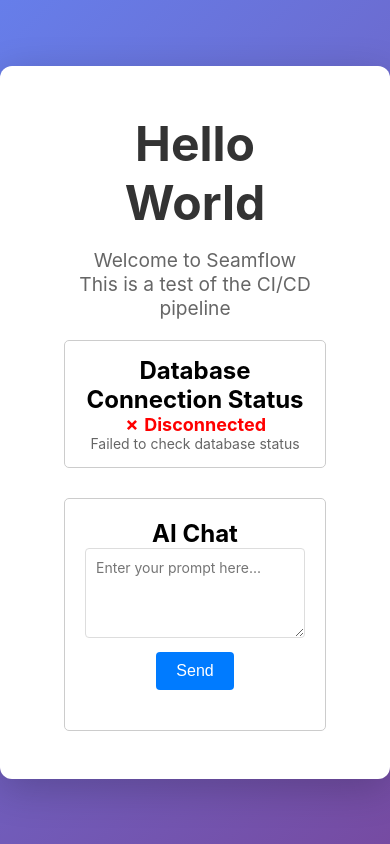
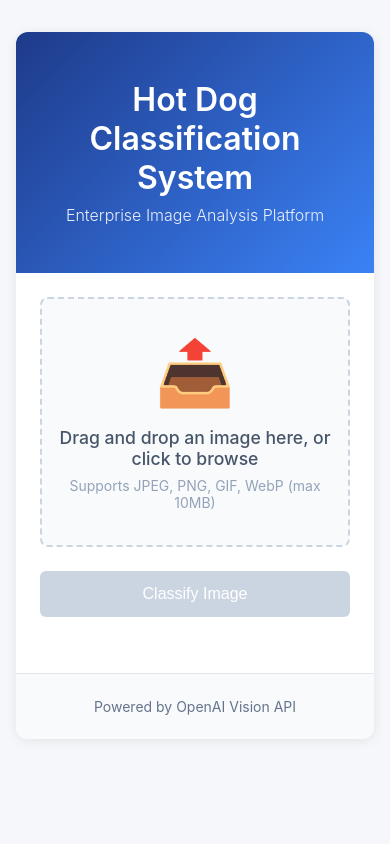
Before and after one commit to Andrew-J-Stephens/seamflowAssessment, a React app: page / in a window 390 px wide. Built offline with nearby package versions, Linux system fonts and the light colour scheme; no server answers.

Commit message:
init frontend file uplod

```diff
--- a/src/client/App.tsx
+++ b/src/client/App.tsx
@@ -1,181 +1,221 @@
-import React, { useState, useEffect } from 'react';
+import React, { useState, useRef } from 'react';
 
-interface DbStatus {
-  connected: boolean;
-  message: string;
-  timestamp?: string;
-}
-
-interface ChatResponse {
-  response: string;
+interface ClassificationResult {
+  result: 'Hot Dog' | 'Not Hot Dog';
+  timestamp: string;
   model: string;
-  usage?: {
-    prompt_tokens: number;
-    completion_tokens: number;
-    total_tokens: number;
-  };
 }
 
 const App: React.FC = () => {
-  const [dbStatus, setDbStatus] = useState<DbStatus | null>(null);
-  const [loading, setLoading] = useState(true);
-  const [prompt, setPrompt] = useState('');
-  const [response, setResponse] = useState<string | null>(null);
-  const [loadingResponse, setLoadingResponse] = useState(false);
+  const [selectedFile, setSelectedFile] = useState<File | null>(null);
+  const [previewUrl, setPreviewUrl] = useState<string | null>(null);
+  const [result, setResult] = useState<ClassificationResult | null>(null);
+  const [loading, setLoading] = useState(false);
   const [error, setError] = useState<string | null>(null);
+  const [isDragging, setIsDragging] = useState(false);
+  const fileInputRef = useRef<HTMLInputElement>(null);
 
-  useEffect(() => {
-    const fetchDbStatus = async () => {
-      try {
-        const response = await fetch('/api/db-status');
-        const data: DbStatus = await response.json();
-        setDbStatus(data);
-      } catch (error) {
-        setDbStatus({
-          connected: false,
-          message: 'Failed to check database status',
-        });
-      } finally {
-        setLoading(false);
-      }
+  const handleFileSelect = (file: File) => {
+    // Validate file type
+    const allowedTypes = ['image/jpeg', 'image/jpg', 'image/png', 'image/gif', 'image/webp'];
+    if (!allowedTypes.includes(file.type)) {
+      setError('Please select a valid image file (JPEG, PNG, GIF, or WebP)');
+      return;
+    }
+
+    // Validate file size (10MB)
+    if (file.size > 10 * 1024 * 1024) {
+      setError('File size must be less than 10MB');
+      return;
+    }
+
+    setSelectedFile(file);
+    setError(null);
+    setResult(null);
+
+    // Create preview URL
+    const reader = new FileReader();
+    reader.onloadend = () => {
+      setPreviewUrl(reader.result as string);
     };
+    reader.readAsDataURL(file);
+  };
 
-    fetchDbStatus();
-    // Refresh status every 10 seconds
-    const interval = setInterval(fetchDbStatus, 10000);
-    return () => clearInterval(interval);
-  }, []);
+  const handleFileInputChange = (e: React.ChangeEvent<HTMLInputElement>) => {
+    const file = e.target.files?.[0];
+    if (file) {
+      handleFileSelect(file);
+    }
+  };
+
+  const handleDragOver = (e: React.DragEvent) => {
+    e.preventDefault();
+    setIsDragging(true);
+  };
+
+  const handleDragLeave = (e: React.DragEvent) => {
+    e.preventDefault();
+    setIsDragging(false);
+  };
+
+  const handleDrop = (e: React.DragEvent) => {
+    e.preventDefault();
+    setIsDragging(false);
+
+    const file = e.dataTransfer.files?.[0];
+    if (file) {
+      handleFileSelect(file);
+    }
+  };
 
   const handleSubmit = async (e: React.FormEvent) => {
     e.preventDefault();
-    if (!prompt.trim()) return;
+    if (!selectedFile) return;
 
-    setLoadingResponse(true);
+    setLoading(true);
     setError(null);
-    setResponse(null);
+    setResult(null);
 
     try {
-      const res = await fetch('/api/chat', {
+      const formData = new FormData();
+      formData.append('image', selectedFile);
+
+      const res = await fetch('/api/classify', {
         method: 'POST',
-        headers: {
-          'Content-Type': 'application/json',
-        },
-        body: JSON.stringify({ prompt }),
+        body: formData,
       });
 
       if (!res.ok) {
         const errorData = await res.json();
-        throw new Error(errorData.error || 'Failed to get response');
+        throw new Error(errorData.error || 'Failed to classify image');
       }
 
-      const data: ChatResponse = await res.json();
-      setResponse(data.response);
+      const data: ClassificationResult = await res.json();
+      setResult(data);
     } catch (err) {
       setError(err instanceof Error ? err.message : 'An error occurred');
     } finally {
-      setLoadingResponse(false);
+      setLoading(false);
+    }
+  };
+
+  const handleReset = () => {
+    setSelectedFile(null);
+    setPreviewUrl(null);
+    setResult(null);
+    setError(null);
+    if (fileInputRef.current) {
+      fileInputRef.current.value = '';
     }
   };
 
   return (
     <div className="app">
       <div className="container">
-        <h1>Hello World</h1>
-        <p>Welcome to Seamflow</p>
-        <p>This is a test of the CI/CD pipeline</p>
+        <header className="header">
+          <h1>Hot Dog Classification System</h1>
+          <p className="subtitle">Enterprise Image Analysis Platform</p>
+        </header>
 
-        <div className="db-status" style={{ marginTop: '20px', padding: '15px', border: '1px solid #ccc', borderRadius: '5px' }}>
-          <h2>Database Connection Status</h2>
-          {loading ? (
-            <p>Checking database connection...</p>
-          ) : dbStatus ? (
-            <div>
-              <p style={{
-                color: dbStatus.connected ? 'green' : 'red',
-                fontWeight: 'bold',
-                fontSize: '18px'
-              }}>
-                {dbStatus.connected ? '✓ Connected' : '✗ Disconnected'}
-              </p>
-              <p style={{ fontSize: '14px', color: '#666' }}>
-                {dbStatus.message}
-              </p>
-              {dbStatus.timestamp && (
-                <p style={{ fontSize: '12px', color: '#999' }}>
-                  Last checked: {new Date(dbStatus.timestamp).toLocaleString()}
-                </p>
+        <main className="main-content">
+          <form onSubmit={handleSubmit} className="upload-form">
+            <div
+              className={`upload-area ${isDragging ? 'dragging' : ''} ${previewUrl ? 'has-preview' : ''}`}
+              onDragOver={handleDragOver}
+              onDragLeave={handleDragLeave}
+              onDrop={handleDrop}
+              onClick={() => !previewUrl && fileInputRef.current?.click()}
+            >
+              <input
+                ref={fileInputRef}
+                type="file"
+                accept="image/jpeg,image/jpg,image/png,image/gif,image/webp"
+                onChange={handleFileInputChange}
+                style={{ display: 'none' }}
+                disabled={loading}
+              />
+
+              {previewUrl ? (
+                <div className="preview-container">
+                  <img src={previewUrl} alt="Preview" className="preview-image" />
+                  <button
+                    type="button"
+                    onClick={(e) => {
+                      e.stopPropagation();
+                      handleReset();
+                    }}
+                    className="remove-image-btn"
+                    disabled={loading}
+                  >
+                    ×
+                  </button>
+                </div>
+              ) : (
+                <div className="upload-placeholder">
+                  <div className="upload-icon">📤</div>
+                  <p className="upload-text">
+                    Drag and drop an image here, or click to browse
+                  </p>
+                  <p className="upload-hint">
+                    Supports JPEG, PNG, GIF, WebP (max 10MB)
+                  </p>
+                </div>
               )}
             </div>
-          ) : (
-            <p>Unable to determine database status</p>
-          )}
-        </div>
 
-        <div className="ai-chat" style={{ marginTop: '30px', padding: '20px', border: '1px solid #ccc', borderRadius: '5px' }}>
-          <h2>AI Chat</h2>
-          <form onSubmit={handleSubmit} style={{ marginBottom: '20px' }}>
-            <div style={{ marginBottom: '10px' }}>
-              <textarea
-                value={prompt}
-                onChange={(e) => setPrompt(e.target.value)}
-                placeholder="Enter your prompt here..."
-                rows={4}
-                style={{
-                  width: '100%',
-                  padding: '10px',
-                  fontSize: '14px',
-                  border: '1px solid #ddd',
-                  borderRadius: '4px',
-                  fontFamily: 'inherit',
-                  resize: 'vertical',
-                }}
-                disabled={loadingResponse}
-              />
+            {error && (
+              <div className="error-message">
+                {error}
+              </div>
+            )}
+
+            <div className="button-group">
+              <button
+                type="submit"
+                className="btn btn-primary"
+                disabled={!selectedFile || loading}
+              >
+                {loading ? (
+                  <>
+                    <span className="spinner"></span>
+                    Analyzing...
+                  </>
+                ) : (
+                  'Classify Image'
+                )}
+              </button>
+
+              {selectedFile && (
+                <button
+                  type="button"
+                  onClick={handleReset}
+                  className="btn btn-secondary"
+                  disabled={loading}
+                >
+                  Clear
+                </button>
+              )}
             </div>
-            <button
-              type="submit"
-              disabled={loadingResponse || !prompt.trim()}
-              style={{
-                padding: '10px 20px',
-                fontSize: '16px',
-                backgroundColor: loadingResponse ? '#ccc' : '#007bff',
-                color: 'white',
-                border: 'none',
-                borderRadius: '4px',
-                cursor: loadingResponse || !prompt.trim() ? 'not-allowed' : 'pointer',
-              }}
-            >
-              {loadingResponse ? 'Sending...' : 'Send'}
-            </button>
           </form>
 
-          {error && (
-            <div style={{
-              padding: '10px',
-              backgroundColor: '#fee',
-              border: '1px solid #fcc',
-              borderRadius: '4px',
-              color: '#c00',
-              marginBottom: '10px',
-            }}>
-              Error: {error}
+          {result && (
+            <div className={`result-container ${result.result === 'Hot Dog' ? 'hot-dog' : 'not-hot-dog'}`}>
+              <div className="result-icon">
+                {result.result === 'Hot Dog' ? '🌭' : '❌'}
+              </div>
+              <div className="result-text">
+                <h2>{result.result}</h2>
+                <p className="result-timestamp">
+                  Classified at {new Date(result.timestamp).toLocaleString()}
+                </p>
+              </div>
             </div>
           )}
+        </main>
 
-          {response && (
-            <div style={{
-              padding: '15px',
-              backgroundColor: '#f5f5f5',
-              border: '1px solid #ddd',
-              borderRadius: '4px',
-              whiteSpace: 'pre-wrap',
-              lineHeight: '1.6',
-            }}>
-              <strong>Response:</strong>
-              <div style={{ marginTop: '10px' }}>{response}</div>
-            </div>
-          )}
-        </div>
+        <footer className="footer">
+          <p>Powered by OpenAI Vision API</p>
+        </footer>
       </div>
     </div>
   );
--- a/src/client/index.html
+++ b/src/client/index.html
@@ -3,7 +3,7 @@
 <head>
     <meta charset="UTF-8">
     <meta name="viewport" content="width=device-width, initial-scale=1.0">
-    <title>Seamflow - Hello World</title>
+    <title>Hot Dog Classification System</title>
 </head>
 <body>
     <div id="root"></div>
--- a/src/client/styles.css
+++ b/src/client/styles.css
@@ -10,32 +10,313 @@ body {
     sans-serif;
   -webkit-font-smoothing: antialiased;
   -moz-osx-font-smoothing: grayscale;
-  background: linear-gradient(135deg, #667eea 0%, #764ba2 100%);
+  background: #f5f7fa;
   min-height: 100vh;
+  color: #2c3e50;
 }
 
 .app {
   display: flex;
   justify-content: center;
-  align-items: center;
+  align-items: flex-start;
   min-height: 100vh;
+  padding: 2rem 1rem;
 }
 
 .container {
-  text-align: center;
+  width: 100%;
+  max-width: 900px;
   background: white;
-  padding: 3rem 4rem;
   border-radius: 12px;
-  box-shadow: 0 10px 40px rgba(0, 0, 0, 0.2);
+  box-shadow: 0 2px 12px rgba(0, 0, 0, 0.08);
+  overflow: hidden;
 }
 
-h1 {
-  font-size: 3rem;
-  color: #333;
+.header {
+  background: linear-gradient(135deg, #1e3a8a 0%, #3b82f6 100%);
+  color: white;
+  padding: 3rem 2rem;
+  text-align: center;
+}
+
+.header h1 {
+  font-size: 2.5rem;
+  font-weight: 600;
+  margin-bottom: 0.5rem;
+  color: white;
+}
+
+.subtitle {
+  font-size: 1rem;
+  opacity: 0.9;
+  font-weight: 300;
+}
+
+.main-content {
+  padding: 2.5rem;
+}
+
+.upload-form {
+  margin-bottom: 2rem;
+}
+
+.upload-area {
+  border: 2px dashed #cbd5e1;
+  border-radius: 8px;
+  padding: 3rem 2rem;
+  text-align: center;
+  cursor: pointer;
+  transition: all 0.3s ease;
+  background: #f8fafc;
+  min-height: 300px;
+  display: flex;
+  align-items: center;
+  justify-content: center;
+  position: relative;
+}
+
+.upload-area:hover {
+  border-color: #3b82f6;
+  background: #eff6ff;
+}
+
+.upload-area.dragging {
+  border-color: #3b82f6;
+  background: #dbeafe;
+  border-style: solid;
+}
+
+.upload-area.has-preview {
+  padding: 0;
+  border: none;
+  background: transparent;
+  min-height: auto;
+}
+
+.upload-placeholder {
+  width: 100%;
+}
+
+.upload-icon {
+  font-size: 4rem;
   margin-bottom: 1rem;
 }
 
-p {
-  font-size: 1.2rem;
-  color: #666;
+.upload-text {
+  font-size: 1.1rem;
+  color: #475569;
+  margin-bottom: 0.5rem;
+  font-weight: 500;
 }
+
+.upload-hint {
+  font-size: 0.875rem;
+  color: #94a3b8;
+}
+
+.preview-container {
+  position: relative;
+  width: 100%;
+  max-width: 600px;
+  margin: 0 auto;
+}
+
+.preview-image {
+  width: 100%;
+  height: auto;
+  border-radius: 8px;
+  box-shadow: 0 4px 12px rgba(0, 0, 0, 0.1);
+  display: block;
+}
+
+.remove-image-btn {
+  position: absolute;
+  top: -10px;
+  right: -10px;
+  width: 36px;
+  height: 36px;
+  border-radius: 50%;
+  background: #ef4444;
+  color: white;
+  border: none;
+  font-size: 1.5rem;
+  cursor: pointer;
+  display: flex;
+  align-items: center;
+  justify-content: center;
+  box-shadow: 0 2px 8px rgba(0, 0, 0, 0.2);
+  transition: transform 0.2s;
+}
+
+.remove-image-btn:hover {
+  transform: scale(1.1);
+}
+
+.remove-image-btn:disabled {
+  opacity: 0.5;
+  cursor: not-allowed;
+}
+
+.error-message {
+  background: #fef2f2;
+  border: 1px solid #fecaca;
+  color: #dc2626;
+  padding: 1rem;
+  border-radius: 6px;
+  margin-top: 1rem;
+  font-size: 0.9rem;
+}
+
+.button-group {
+  display: flex;
+  gap: 1rem;
+  margin-top: 1.5rem;
+  justify-content: center;
+}
+
+.btn {
+  padding: 0.875rem 2rem;
+  font-size: 1rem;
+  font-weight: 500;
+  border: none;
+  border-radius: 6px;
+  cursor: pointer;
+  transition: all 0.2s;
+  display: inline-flex;
+  align-items: center;
+  gap: 0.5rem;
+}
+
+.btn-primary {
+  background: #3b82f6;
+  color: white;
+}
+
+.btn-primary:hover:not(:disabled) {
+  background: #2563eb;
+  transform: translateY(-1px);
+  box-shadow: 0 4px 12px rgba(59, 130, 246, 0.3);
+}
+
+.btn-primary:disabled {
+  background: #cbd5e1;
+  cursor: not-allowed;
+  transform: none;
+}
+
+.btn-secondary {
+  background: #e2e8f0;
+  color: #475569;
+}
+
+.btn-secondary:hover:not(:disabled) {
+  background: #cbd5e1;
+}
+
+.btn-secondary:disabled {
+  opacity: 0.5;
+  cursor: not-allowed;
+}
+
+.spinner {
+  width: 16px;
+  height: 16px;
+  border: 2px solid rgba(255, 255, 255, 0.3);
+  border-top-color: white;
+  border-radius: 50%;
+  animation: spin 0.8s linear infinite;
+}
+
+@keyframes spin {
+  to {
+    transform: rotate(360deg);
+  }
+}
+
+.result-container {
+  margin-top: 2rem;
+  padding: 2.5rem;
+  border-radius: 8px;
+  text-align: center;
+  animation: fadeIn 0.5s ease;
+}
+
+.result-container.hot-dog {
+  background: linear-gradient(135deg, #fef3c7 0%, #fde68a 100%);
+  border: 2px solid #fbbf24;
+}
+
+.result-container.not-hot-dog {
+  background: linear-gradient(135deg, #fee2e2 0%, #fecaca 100%);
+  border: 2px solid #f87171;
+}
+
+.result-icon {
+  font-size: 4rem;
+  margin-bottom: 1rem;
+}
+
+.result-text h2 {
+  font-size: 2.5rem;
+  font-weight: 700;
+  margin-bottom: 0.5rem;
+  color: #1e293b;
+}
+
+.result-timestamp {
+  font-size: 0.875rem;
+  color: #64748b;
+  margin-top: 0.5rem;
+}
+
+.footer {
+  background: #f8fafc;
+  padding: 1.5rem;
+  text-align: center;
+  border-top: 1px solid #e2e8f0;
+}
+
+.footer p {
+  font-size: 0.875rem;
+  color: #64748b;
+}
+
+@keyframes fadeIn {
+  from {
+    opacity: 0;
+    transform: translateY(10px);
+  }
+  to {
+    opacity: 1;
+    transform: translateY(0);
+  }
+}
+
+/* Responsive design */
+@media (max-width: 768px) {
+  .header h1 {
+    font-size: 2rem;
+  }
+
+  .main-content {
+    padding: 1.5rem;
+  }
+
+  .upload-area {
+    padding: 2rem 1rem;
+    min-height: 250px;
+  }
+
+  .button-group {
+    flex-direction: column;
+  }
+
+  .btn {
+    width: 100%;
+    justify-content: center;
+  }
+
+  .result-text h2 {
+    font-size: 2rem;
+  }
+}
```
